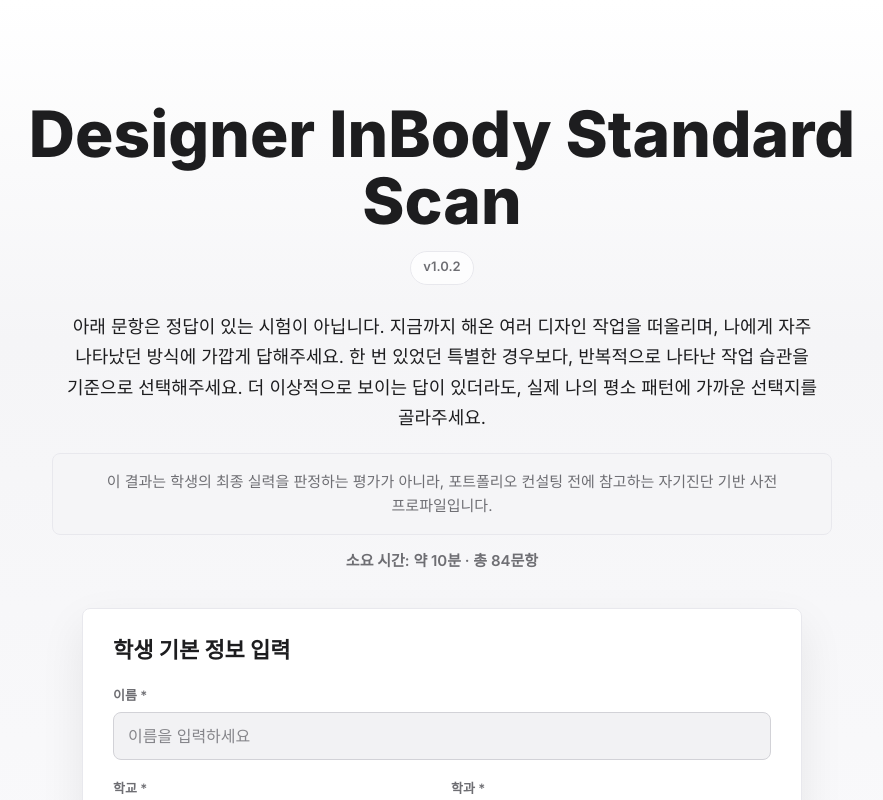
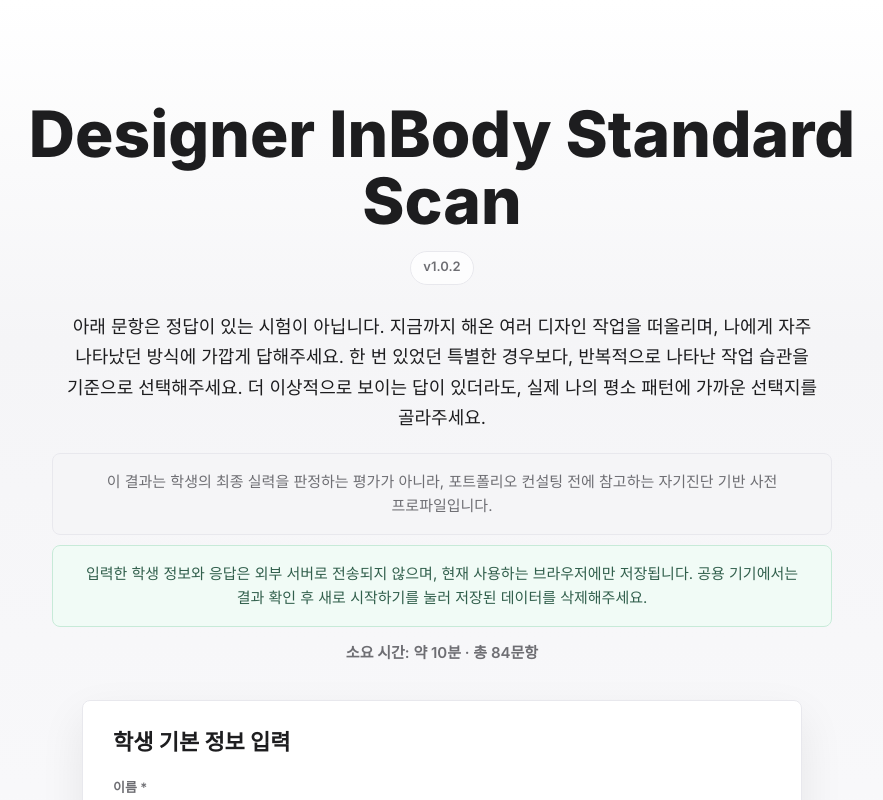
Before and after one commit to 9942biais/design-student-scan, a React (Vite) app: page / in a window 1280 px wide. Shown: the top 800 px of the page, without its empty margins (198-1081 px from the left). Built offline with nearby package versions, Linux system fonts and the light colour scheme.

Commit message:
v1.0.11 Main Alert Add

```diff
--- a/src/components/SurveyPage.tsx
+++ b/src/components/SurveyPage.tsx
@@ -238,6 +238,9 @@
             <div className="alert alert-info">
               {questionsData.meta.disclaimer}
             </div>
+            <div className="alert alert-privacy">
+              입력한 학생 정보와 응답은 외부 서버로 전송되지 않으며, 현재 사용하는 브라우저에만 저장됩니다. 공용 기기에서는 결과 확인 후 새로 시작하기를 눌러 저장된 데이터를 삭제해주세요.
+            </div>
             <p className="time-est">소요 시간: 약 {questionsData.meta.estimated_time_minutes.standard}분 · 총 {totalQuestions}문항</p>
           </div>
 
--- a/src/index.css
+++ b/src/index.css
@@ -256,6 +256,13 @@
   color: var(--text-secondary);
   background: var(--surface-muted);
   border: 1px solid var(--border-subtle);
+}
+
+.alert-privacy {
+  margin-top: 10px;
+  color: #315f4c;
+  background: #f1fbf6;
+  border: 1px solid #c7ead8;
 }
 
 .badge {
```
